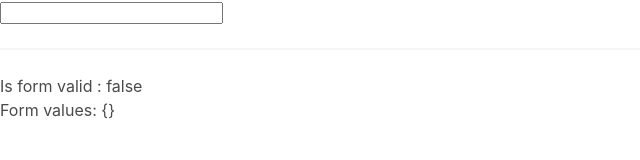
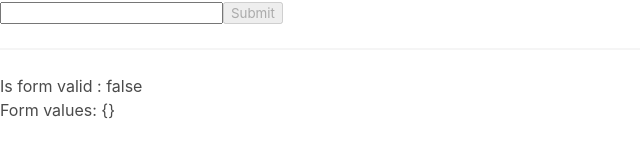
Before and after one commit to BeataJ/emailform-templateform, an Angular app: page / in a window 1280 px wide. Shown: the top 160 px of the page, without its empty margins (0-640 px from the left). Built offline with nearby package versions, Linux system fonts and the light colour scheme.

Commit message:
add [disabled]="emailForm.invalid"

```diff
--- a/src/app/app.component.html
+++ b/src/app/app.component.html
@@ -15,7 +15,7 @@
     Please enter a valid email
   </div>
 </ng-container>
-
+  <button [disabled]="emailForm.invalid">Submit</button>
 </form>
 
 <hr>
```
